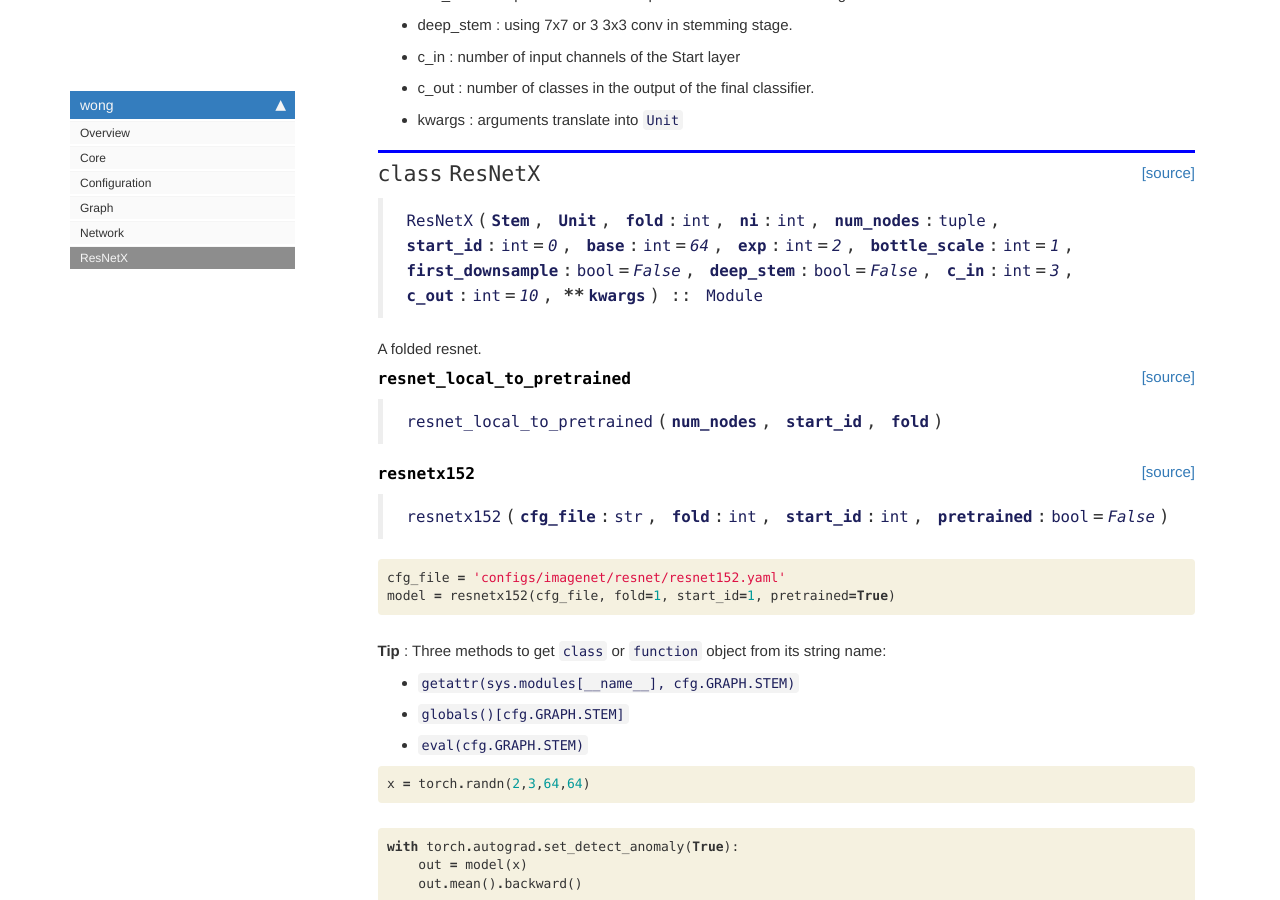
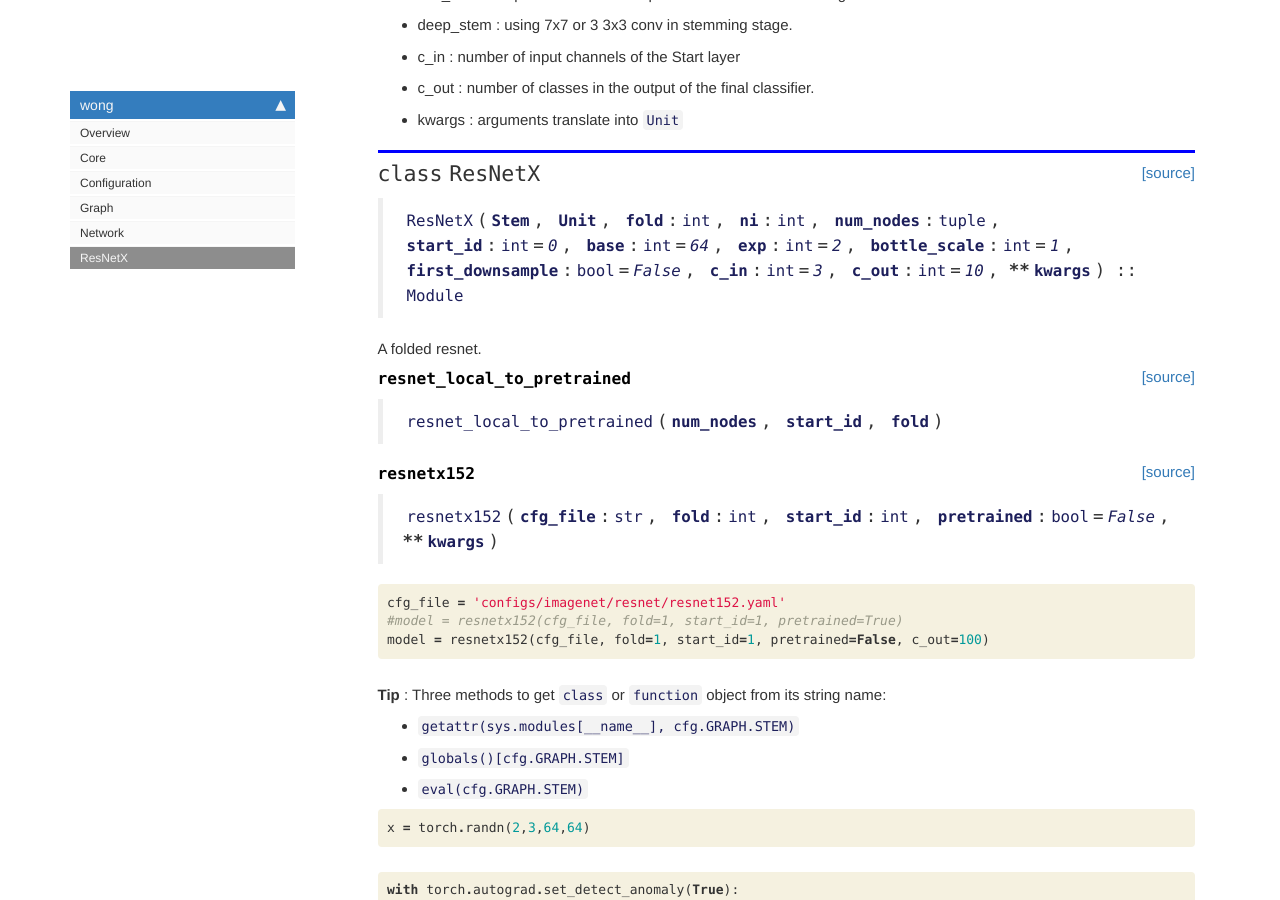
Before and after one commit to keepsimpler/wong, a Jekyll site: the page built from docs/resnetx.html, in a window 1280 px wide and 900 px high, scrolled down 1557 px. Built offline with Jekyll 4.4.1, drawn with Linux system fonts in a browser that asks for light colours; nearby versions of some CDN libraries; comment, search, counter and statistics services are not loaded.

Commit message:
remove deep_stem flag

```diff
--- a/docs/resnetx.html
+++ b/docs/resnetx.html
@@ -200,7 +200,7 @@ summary: "a folded resnet"
 
 
 <div class="output_markdown rendered_html output_subarea ">
-<h2 id="ResNetX" class="doc_header"><code>class</code> <code>ResNetX</code><a href="https://github.com/keepsimpler/wong/tree/master/wong/resnetx.py#L49" class="source_link" style="float:right">[source]</a></h2><blockquote><p><code>ResNetX</code>(<strong><code>Stem</code></strong>, <strong><code>Unit</code></strong>, <strong><code>fold</code></strong>:<code>int</code>, <strong><code>ni</code></strong>:<code>int</code>, <strong><code>num_nodes</code></strong>:<code>tuple</code>, <strong><code>start_id</code></strong>:<code>int</code>=<em><code>0</code></em>, <strong><code>base</code></strong>:<code>int</code>=<em><code>64</code></em>, <strong><code>exp</code></strong>:<code>int</code>=<em><code>2</code></em>, <strong><code>bottle_scale</code></strong>:<code>int</code>=<em><code>1</code></em>, <strong><code>first_downsample</code></strong>:<code>bool</code>=<em><code>False</code></em>, <strong><code>deep_stem</code></strong>:<code>bool</code>=<em><code>False</code></em>, <strong><code>c_in</code></strong>:<code>int</code>=<em><code>3</code></em>, <strong><code>c_out</code></strong>:<code>int</code>=<em><code>10</code></em>, <strong>**<code>kwargs</code></strong>) :: <code>Module</code></p>
+<h2 id="ResNetX" class="doc_header"><code>class</code> <code>ResNetX</code><a href="https://github.com/keepsimpler/wong/tree/master/wong/resnetx.py#L49" class="source_link" style="float:right">[source]</a></h2><blockquote><p><code>ResNetX</code>(<strong><code>Stem</code></strong>, <strong><code>Unit</code></strong>, <strong><code>fold</code></strong>:<code>int</code>, <strong><code>ni</code></strong>:<code>int</code>, <strong><code>num_nodes</code></strong>:<code>tuple</code>, <strong><code>start_id</code></strong>:<code>int</code>=<em><code>0</code></em>, <strong><code>base</code></strong>:<code>int</code>=<em><code>64</code></em>, <strong><code>exp</code></strong>:<code>int</code>=<em><code>2</code></em>, <strong><code>bottle_scale</code></strong>:<code>int</code>=<em><code>1</code></em>, <strong><code>first_downsample</code></strong>:<code>bool</code>=<em><code>False</code></em>, <strong><code>c_in</code></strong>:<code>int</code>=<em><code>3</code></em>, <strong><code>c_out</code></strong>:<code>int</code>=<em><code>10</code></em>, <strong>**<code>kwargs</code></strong>) :: <code>Module</code></p>
 </blockquote>
 <p>A folded resnet.</p>
 
@@ -247,7 +247,7 @@ summary: "a folded resnet"
 
 
 <div class="output_markdown rendered_html output_subarea ">
-<h4 id="resnetx152" class="doc_header"><code>resnetx152</code><a href="https://github.com/keepsimpler/wong/tree/master/wong/resnetx.py#L182" class="source_link" style="float:right">[source]</a></h4><blockquote><p><code>resnetx152</code>(<strong><code>cfg_file</code></strong>:<code>str</code>, <strong><code>fold</code></strong>:<code>int</code>, <strong><code>start_id</code></strong>:<code>int</code>, <strong><code>pretrained</code></strong>:<code>bool</code>=<em><code>False</code></em>)</p>
+<h4 id="resnetx152" class="doc_header"><code>resnetx152</code><a href="https://github.com/keepsimpler/wong/tree/master/wong/resnetx.py#L182" class="source_link" style="float:right">[source]</a></h4><blockquote><p><code>resnetx152</code>(<strong><code>cfg_file</code></strong>:<code>str</code>, <strong><code>fold</code></strong>:<code>int</code>, <strong><code>start_id</code></strong>:<code>int</code>, <strong><code>pretrained</code></strong>:<code>bool</code>=<em><code>False</code></em>, <strong>**<code>kwargs</code></strong>)</p>
 </blockquote>
 
 </div>
@@ -264,7 +264,8 @@ summary: "a folded resnet"
 <div class="inner_cell">
     <div class="input_area">
 <div class=" highlight hl-ipython3"><pre><span></span><span class="n">cfg_file</span> <span class="o">=</span> <span class="s1">&#39;configs/imagenet/resnet/resnet152.yaml&#39;</span>
-<span class="n">model</span> <span class="o">=</span> <span class="n">resnetx152</span><span class="p">(</span><span class="n">cfg_file</span><span class="p">,</span> <span class="n">fold</span><span class="o">=</span><span class="mi">1</span><span class="p">,</span> <span class="n">start_id</span><span class="o">=</span><span class="mi">1</span><span class="p">,</span> <span class="n">pretrained</span><span class="o">=</span><span class="kc">True</span><span class="p">)</span>
+<span class="c1">#model = resnetx152(cfg_file, fold=1, start_id=1, pretrained=True)</span>
+<span class="n">model</span> <span class="o">=</span> <span class="n">resnetx152</span><span class="p">(</span><span class="n">cfg_file</span><span class="p">,</span> <span class="n">fold</span><span class="o">=</span><span class="mi">1</span><span class="p">,</span> <span class="n">start_id</span><span class="o">=</span><span class="mi">1</span><span class="p">,</span> <span class="n">pretrained</span><span class="o">=</span><span class="kc">False</span><span class="p">,</span> <span class="n">c_out</span><span class="o">=</span><span class="mi">100</span><span class="p">)</span>
 </pre></div>
 
     </div>
```
Also changed, not shown: wong/resnetx.py (+5 -5 lines), 1 other file.
